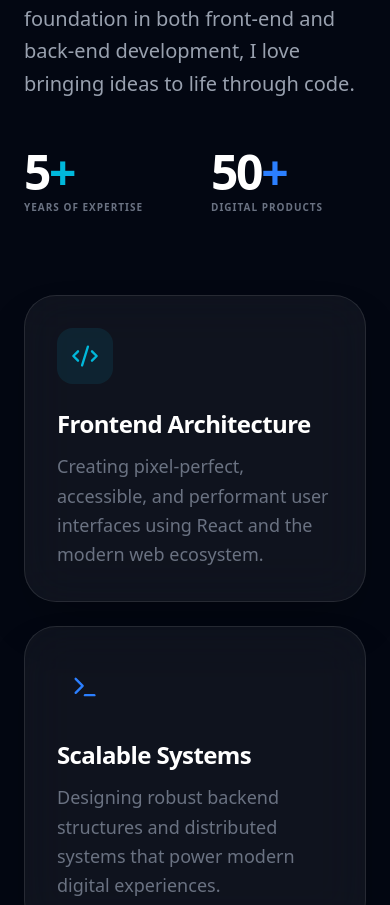
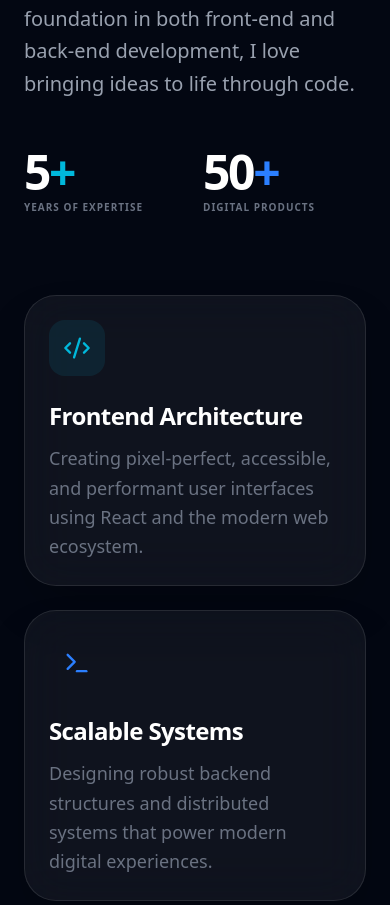
Before and after one commit to nathnael19/myportfolio, a React (Vite) app: page / in a window 390 px wide. Shown: the part 1705-2610 px from the top of the page. Built offline with nearby package versions, Linux system fonts and the light colour scheme; no server answers.

Commit message:
style: improve mobile responsiveness across portfolio components with adjusted padding, font sizes, and layout spacing

```diff
--- a/src/components/About.tsx
+++ b/src/components/About.tsx
@@ -31,7 +31,7 @@ export default function About() {
                 {portfolioData.personal.about}
               </p>
 
-              <div className="grid grid-cols-2 gap-8 pt-4">
+              <div className="grid grid-cols-2 gap-4 sm:gap-8 pt-4">
                 <div className="space-y-1">
                   <div className="text-5xl font-black text-gray-900 dark:text-white tracking-tighter">
                     5<span className="text-cyan-500">+</span>
@@ -84,7 +84,7 @@ export default function About() {
             ].map((service, index) => (
               <div
                 key={index}
-                className="group p-8 rounded-[2rem] glass-card hover:bg-white/10 dark:hover:bg-white/10 transition-all duration-500 hover:-translate-y-2 cursor-pointer"
+                className="group p-6 sm:p-8 rounded-[2rem] glass-card hover:bg-white/10 dark:hover:bg-white/10 transition-all duration-500 hover:-translate-y-2 cursor-pointer"
               >
                 <div className={`w-14 h-14 rounded-2xl bg-${service.color}-500/10 flex items-center justify-center mb-6 text-${service.color}-500 group-hover:scale-110 transition-transform duration-500`}>
                   <service.icon className="w-7 h-7" />
```
